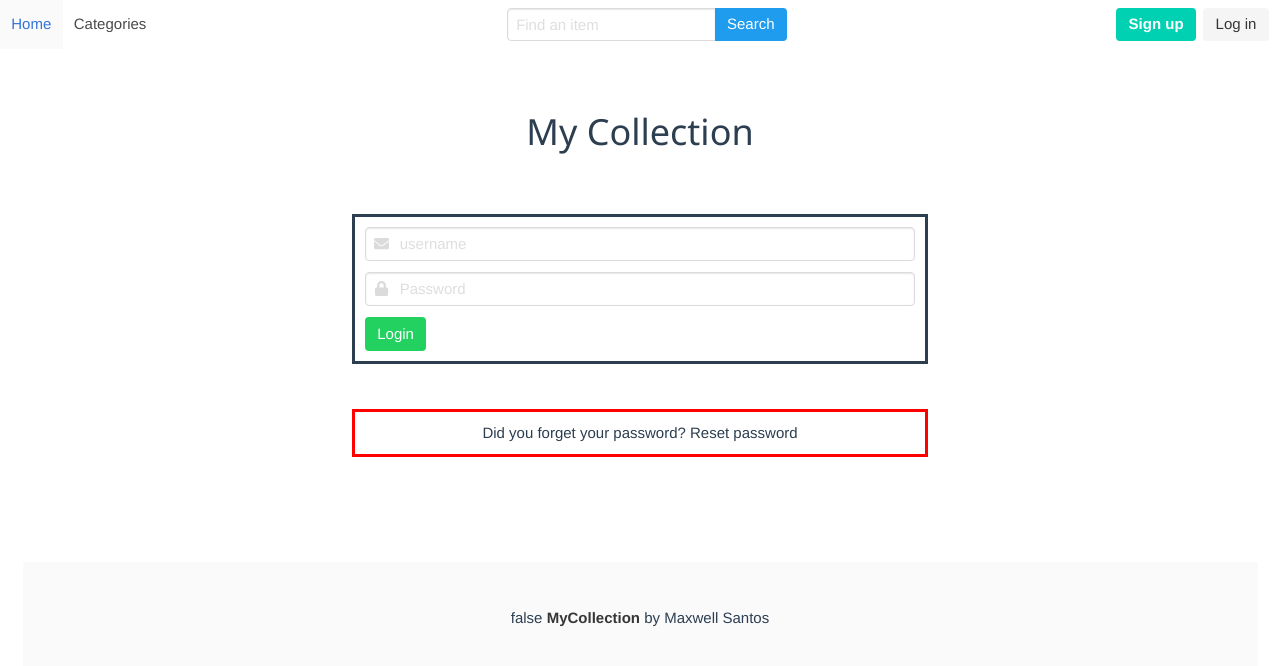
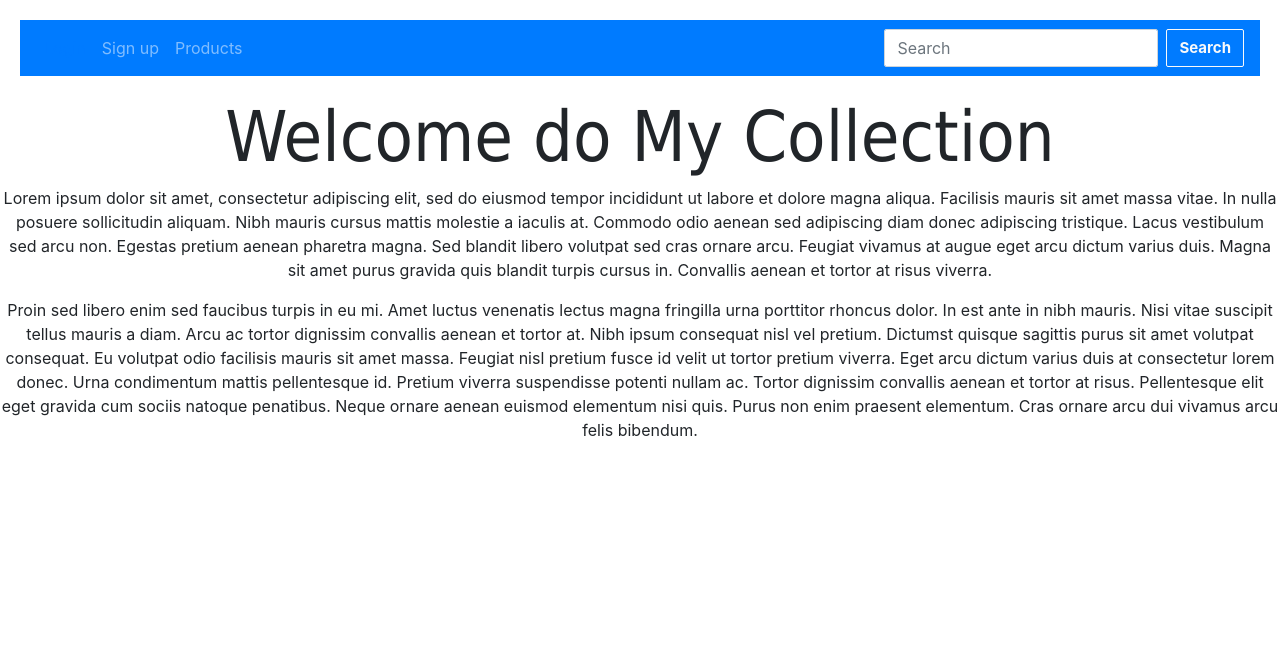
Before and after one commit to maxwellknoxx/myCollection-frontend, a Vue app: page / in a window 1280 px wide. Before the commit this address led to /login. Shown: the top 666 px of the page. Built offline with nearby package versions, Linux system fonts and the light colour scheme; what vuejs-logger would draw is missing.

Commit message:
adding bootstrap

```diff
--- a/package.json
+++ b/package.json
@@ -12,7 +12,6 @@
     "axios": "^0.19.0",
     "bootstrap": "^4.3.1",
     "bootstrap-vue": "^2.0.0-rc.25",
-    "bulma": "^0.7.5",
     "core-js": "^2.6.5",
     "izitoast": "^1.4.0",
     "vee-validate": "^2.2.12",
--- a/public/index.html
+++ b/public/index.html
@@ -1,20 +1,33 @@
 <!DOCTYPE html>
-<html>
+<html lang="en">
 
 <head>
-  <meta charset="utf-8">
-  <meta name="viewport" content="width=device-width, initial-scale=1">
-  <title>My Collection</title>
-  <link rel="stylesheet" href="https://cdnjs.cloudflare.com/ajax/libs/bulma/0.7.5/css/bulma.min.css">
-  <link rel="stylesheet" href="https://www.w3schools.com/w3css/4/w3.css">
-  <script defer src="https://use.fontawesome.com/releases/v5.3.1/js/all.js"></script>
+    <meta charset="UTF-8">
+    <title>MyCollection</title>
+    <link rel="stylesheet" href="https://maxcdn.bootstrapcdn.com/bootstrap/4.0.0/css/bootstrap.min.css"
+        integrity="sha384-Gn5384xqQ1aoWXA+058RXPxPg6fy4IWvTNh0E263XmFcJlSAwiGgFAW/dAiS6JXm" crossorigin="anonymous">
+    <script src="https://code.jquery.com/jquery-3.2.1.slim.min.js"
+        integrity="sha384-KJ3o2DKtIkvYIK3UENzmM7KCkRr/rE9/Qpg6aAZGJwFDMVNA/GpGFF93hXpG5KkN"
+        crossorigin="anonymous"></script>
+    <script src="https://cdnjs.cloudflare.com/ajax/libs/popper.js/1.12.9/umd/popper.min.js"
+        integrity="sha384-ApNbgh9B+Y1QKtv3Rn7W3mgPxhU9K/ScQsAP7hUibX39j7fakFPskvXusvfa0b4Q"
+        crossorigin="anonymous"></script>
+    <script src="https://maxcdn.bootstrapcdn.com/bootstrap/4.0.0/js/bootstrap.min.js"
+        integrity="sha384-JZR6Spejh4U02d8jOt6vLEHfe/JQGiRRSQQxSfFWpi1MquVdAyjUar5+76PVCmYl"
+        crossorigin="anonymous"></script>
+
+    <meta charset="utf-8">
+    <meta http-equiv="X-UA-Compatible" content="IE=edge">
+    <meta name="viewport" content="width=device-width, initial-scale=1">
+    <style>
+        a {
+            cursor: pointer;
+        }
+    </style>
 </head>
 
 <body>
-  <section class="section">
-    <div id="app">
-    </div>
-  </section>
+    <div id="app"></div>
 </body>
 
 </html>
--- a/src/_helpers/router.js
+++ b/src/_helpers/router.js
@@ -34,7 +34,7 @@ export const router = new Router({
 
 router.beforeEach((to, from, next) => {
     // redirect to login page if not logged in and trying to access a restricted page
-    const publicPages = ['/login'];
+    const publicPages = ['/login', '/signup', '/forgotPassword', '/', '/home'];
     const authRequired = !publicPages.includes(to.path);
     const loggedIn = localStorage.getItem('user');
 
--- a/src/_services/user.service.js
+++ b/src/_services/user.service.js
@@ -15,7 +15,7 @@ function login(username, password) {
         body: JSON.stringify({ username, password })
     };
 
-    return fetch(`http://localhost:8080/api/auth/signin`, requestOptions)
+    return fetch(`http://localhost:8080/api/v1/auth/login`, requestOptions)
         .then(handleResponse)
         .then(user => {
             // login successful if there's a jwt token in the response
@@ -23,7 +23,6 @@ function login(username, password) {
                 // store user details and jwt token in local storage to keep user logged in between page refreshes
                 //console.log(JSON.stringify(user.data));
                 localStorage.setItem('user', JSON.stringify(user.data.jwt.accessToken));
-                localStorage.setItem('profile', JSON.stringify(user.data));
             }
 
             return user;
@@ -33,7 +32,8 @@ function login(username, password) {
 function logout() {
     // remove user from local storage to log user out
     localStorage.removeItem('user');
-    localStorage.removeItem('profile');
+    localStorage.removeItem('isLogged');
+
 }
 
 function getAll() {
@@ -42,7 +42,7 @@ function getAll() {
         headers: authHeader()
     };
 
-    return fetch(`http://localhost:8080/api/user/users`, requestOptions).then(handleResponse);
+    return fetch(`http://localhost:8080/api/v1/user/users`, requestOptions).then(handleResponse);
 }
 
 //fisinh it later
@@ -54,7 +54,7 @@ function createUser(userInformation) {
         body: JSON.stringify({ userInformation })
     };
 
-    return fetch(`http://localhost:8080/api/auth/signup`, requestOptions)
+    return fetch(`http://localhost:8080/api/v1/auth/signup`, requestOptions)
         .then(handleResponse)
         .then(response => {
             return response;
--- a/src/app/App.vue
+++ b/src/app/App.vue
@@ -1,74 +1,38 @@
 <template>
   <div id="app">
-    <!-- NavBar -->
-    <nav class="navbar is-fixed-top" role="navigation" aria-label="main navigation">
-      <div id="navbarBasicExample" class="navbar-menu">
-        <div class="navbar-start">
-          <a class="navbar-item">
-            <router-link to="/home">Home</router-link>
-          </a>
-          <a class="navbar-item">
-            <router-link to="/categories">Categories</router-link>
-          </a>
-        </div>
+    <header>
+      <div class="bs-example">
+        <nav class="navbar navbar-expand-md navbar-dark bg-primary">
+          <!--  <a href="#" class="navbar-brand">Brand</a>
+          <button
+            type="button"
+            class="navbar-toggler"
+            data-toggle="collapse"
+            data-target="#navbarCollapse"
+          >
+            <span class="navbar-toggler-icon"></span>
+          </button>-->
 
-        <div class="navbar-end">
-          <div class="navbar-item">
-            <div class="buttons">
-              <div id="search" class="right">
-                <div class="field has-addons">
-                  <div class="control">
-                    <input class="input" type="text" placeholder="Find an item" />
-                  </div>
-                  <div class="control">
-                    <a class="button is-info">Search</a>
-                  </div>
-                </div>
-              </div>
+          <div class="collapse navbar-collapse" id="navbarCollapse">
+            <div class="navbar-nav">
+              <a href="#" class="nav-item nav-link">
+                <router-link to="/login">Login</router-link>
+              </a>
+              <a href="#" class="nav-item nav-link">
+                Sign up
+              </a>
+              <a href="#" class="nav-item nav-link">Products</a>
             </div>
+            <form class="form-inline ml-auto">
+              <input type="text" class="form-control mr-sm-2" placeholder="Search" />
+              <button type="submit" class="btn btn-outline-light">Search</button>
+            </form>
           </div>
-        </div>
+        </nav>
+      </div>
+    </header>
 
-        <div class="navbar-end">
-          <div class="navbar-item">
-            <div class="buttons">
-              <a class="button is-primary" v-if="!loggingIn">
-                <strong>
-                  <router-link to="/signup">Sign up</router-link>
-                </strong>
-              </a>
-              <a class="button is-primary" v-if="loggingIn">
-                <strong>
-                  <router-link to="/publish">Publish item</router-link>
-                </strong>
-              </a>
-              <a class="button is-light" v-if="loggingIn">
-                <router-link to="/login">Log out</router-link>
-              </a>
-              <a class="button is-light" v-if="!loggingIn">
-                <router-link to="/login">Log in</router-link>
-              </a>
-            </div>
-          </div>
-        </div>
-      </div>
-    </nav>
-    <!-- NavBar -->
-    <div v-if="alert.message" :class="`alert ${alert.type}`">{{alert.message}}</div>
-    <router-view :key="$route.fullPath"></router-view>
-    <br />
-    <br />
-    <div class="footer-class">
-      <footer class="footer">
-        <div class="content has-text-centered">
-          <p>
-            {{ loggingIn }}
-            <strong>MyCollection</strong> by
-            <a href="https://github.com/maxwellknoxx">Maxwell Santos</a>
-          </p>
-        </div>
-      </footer>
-    </div>
+    <router-view></router-view>
   </div>
 </template>
 
@@ -98,23 +62,7 @@ export default {
 </script>
 
 <style>
-#app {
-  font-family: "Avenir", Helvetica, Arial, sans-serif;
-  -webkit-font-smoothing: antialiased;
-  -moz-osx-font-smoothing: grayscale;
-  text-align: center;
-  color: #2c3e50;
-  margin-top: 60px;
-}
-
-.footer-class {
-  margin-top: 60px;
-}
-
-.right {
-  position: absolute;
-  right: 0px;
-  width: 300px;
-  padding: 10px;
+.bs-example {
+  margin: 20px;
 }
 </style>
--- a/src/components/login.vue
+++ b/src/components/login.vue
@@ -1,64 +1,38 @@
 <template>
   <div id="app">
-
-    <div class="container">
-      <h1>My Collection</h1>
-      <br />
-      <br />
-      {{ message }}
-      <div class="centerForm">
+    <div class="login-form">
       <form @submit.prevent="login">
-          <div class="field">
-            <p class="control has-icons-left">
+        <h2 class="text-center">Log in</h2>
+        <div class="form-group">
           <input
-                class="input"
             type="text"
-                placeholder="username"
-                required
+            class="form-control"
+            placeholder="Username"
+            required="required"
             v-model="username"
-                @click="cleanMessage()"
-                @blur="validateUserField()"
-                :class="{ 'is-invalid': submitted && !username }"
           />
-              <span class="icon is-small is-left">
-                <i class="fas fa-envelope"></i>
+        </div>
+        <div class="form-group">
+          <input
+            type="password"
+            class="form-control"
+            placeholder="Password"
+            required="required"
+            v-model="password"
+          />
+        </div>
+        <div class="form-group">
+          <button type="submit" class="btn btn-primary btn-block">Log in</button>
+        </div>
+        <div class="clearfix">
+          <router-link to="/signup">Sign Up</router-link>
+        </div>
+        <div class="clearfix">
+          <span class="pull-right">
+            <router-link to="/forgotPassword">Forgot Password?</router-link>
           </span>
-            </p>
-            <div v-show="submitted && !username" class="invalid-feedback">Username is required</div>
-          </div>
-          <div class="field">
-            <p class="control has-icons-left">
-              <input
-                class="input"
-                type="password"
-                placeholder="Password"
-                required
-                v-model="password"
-                @click="cleanMessage()"
-                :class="{ 'is-invalid': submitted && !password }"
-              />
-              <span class="icon is-small is-left">
-                <i class="fas fa-lock"></i>
-              </span>
-            </p>
-            <div v-show="submitted && !password" class="invalid-feedback">Password is required</div>
-          </div>
-          <div class="field">
-            <p class="control">
-              <button class="button is-success" :disabled="loggingIn">Login</button>
-            </p>
         </div>
       </form>
-      </div>
-
-      <br />
-      <br />
-      <div class="centerForgotPassword">
-        <p>
-          Did you forget your password?
-          <router-link to="/forgotPassword">Reset password</router-link>
-        </p>
-      </div>
     </div>
   </div>
 </template>
@@ -118,17 +92,26 @@ export default {
 
 
 <style>
-.centerForm {
-  margin: auto;
-  width: 50%;
-  border: 3px solid;
-  padding: 10px;
+.login-form {
+  width: 340px;
+  margin: 50px auto;
 }
-
-.centerForgotPassword {
-  margin: auto;
-  width: 50%;
-  border: 3px solid red;
-  padding: 10px;
+.login-form form {
+  margin-bottom: 15px;
+  background: #f7f7f7;
+  box-shadow: 0px 2px 2px rgba(0, 0, 0, 0.3);
+  padding: 30px;
+}
+.login-form h2 {
+  margin: 0 0 15px;
+}
+.form-control,
+.btn {
+  min-height: 38px;
+  border-radius: 2px;
+}
+.btn {
+  font-size: 15px;
+  font-weight: bold;
 }
 </style>
```
Also changed, not shown: 1 other file (tests, documents, lock files or other folders). Lines whose indentation alone changed are shown as unchanged.
